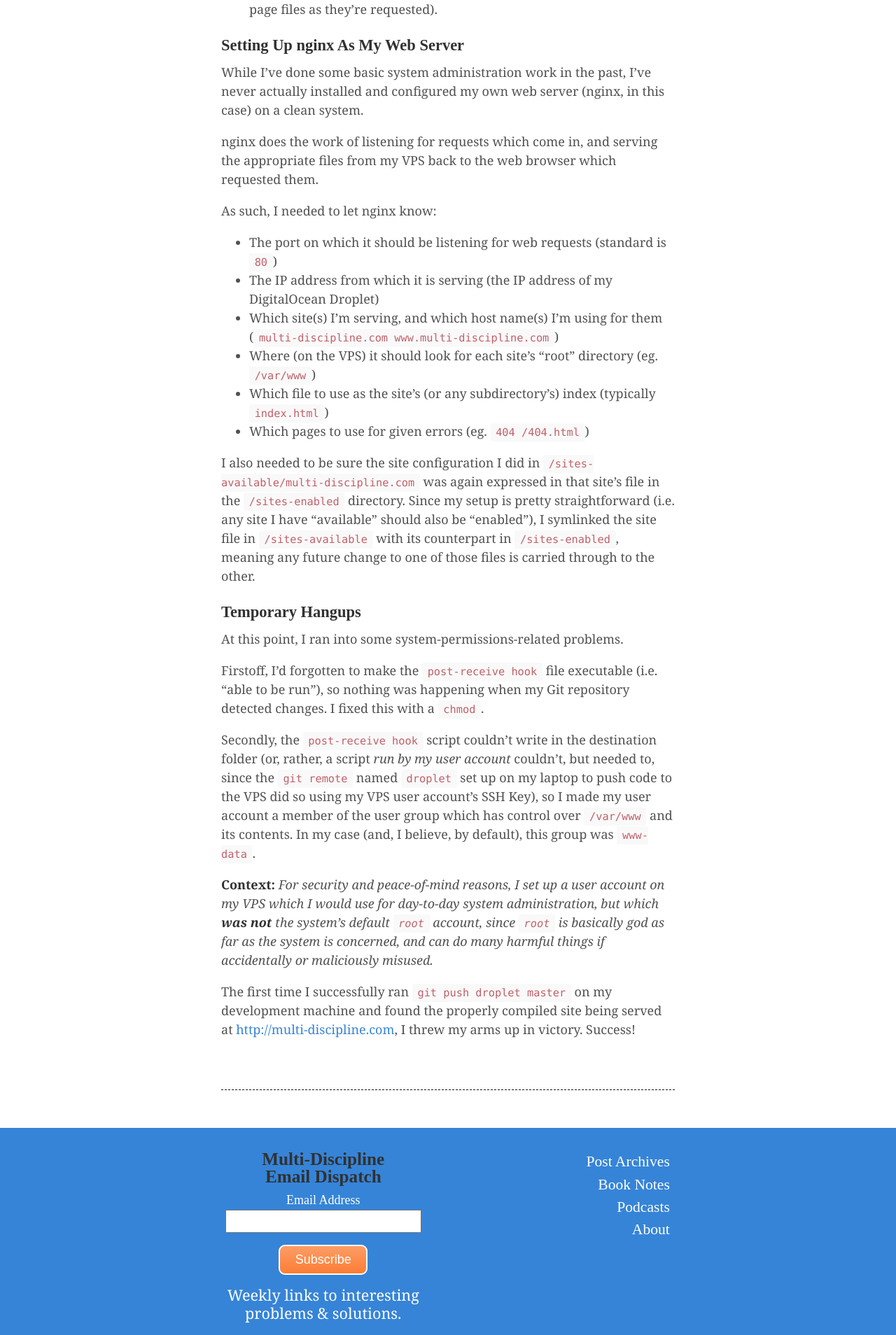
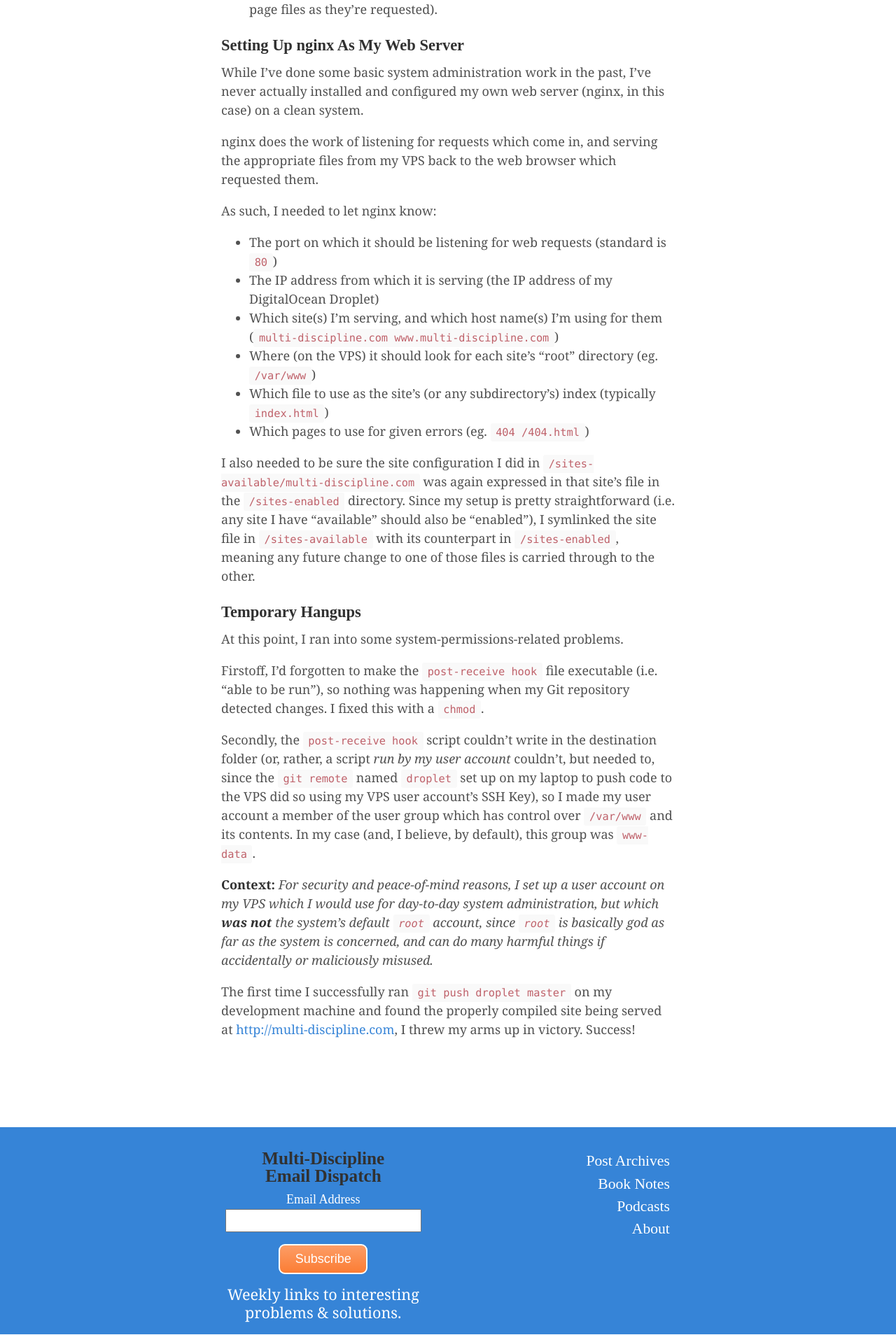
Before and after one commit to jasonmklug/multi-discipline, a Jekyll site: the page built from index.html, in a window 1280 px wide. Shown: the part 2689-4597 px from the top of the page at 70% size. Built offline with Jekyll 4.4.1, drawn with Linux system fonts in a browser that asks for light colours; Markdown is read by kramdown in place of the engine named in the settings; the list of posts is cut into pages by our own code.

Commit message:
Re-style border-bottoms of posts & intros (with :last-child alternative)

```diff
--- a/public/css/general.scss
+++ b/public/css/general.scss
@@ -433,7 +433,7 @@ div.page_content {
   font-size: 1.2rem;
   margin-bottom: 3em;
   padding-bottom: 2em;
-  border-bottom: 1px dashed #000;
+  border-bottom: 3px dashed #000;
 }
 
 .page,
@@ -447,7 +447,10 @@ div.page_content {
   .post {
     margin-bottom: 3em;
     padding-bottom: 3em;
-    border-bottom: 1px dashed #000;
+    border-bottom: 3px dashed #000;
+    &:last-child {
+      border-bottom: none;
+    }
   }
 }
 
```
